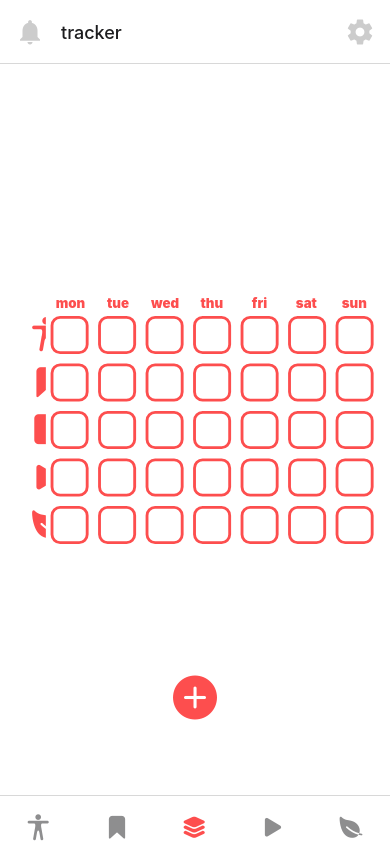
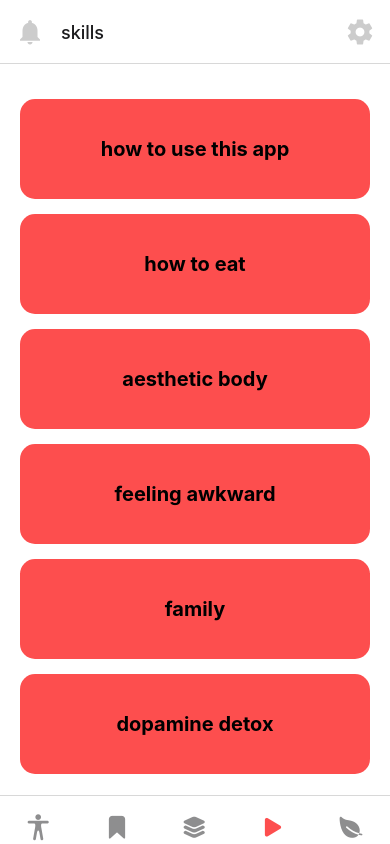
Before and after one commit to robinnlmn/improve, a React Native app: screen /Skills in a window 390 px wide. Built offline with nearby package versions, Linux system fonts and the light colour scheme; what expo-linking would draw is missing.

Commit message:
hamza release

```diff
--- a/navigation/LinkingConfiguration.ts
+++ b/navigation/LinkingConfiguration.ts
@@ -15,21 +15,31 @@ const linking: LinkingOptions<RootStackParamList> = {
     screens: {
       Root: {
         screens: {
-          HabitTracker: {
+          Exercise: {
             screens: {
-              HabitTrackerScreen: 'tracker',
-            }
+              ExerciseScreen: 'Exercise',
+            },
           },
           Journal: {
             screens: {
-              JournalScreen: 'journal',
+              JournalScreen: 'Journal',
             },
+          },
+          HabitTracker: {
+            screens: {
+              HabitTracker: 'HabitTracker',
+            }
           },
           Skills: {
             screens: {
-              SkillsScreen: 'skills',
+              SkillsScreen: 'Skills',
             },
-          }
+          },
+          Meditate: {
+            screens: {
+              MeditateScreen: 'Meditate',
+            },
+          },
         },
       },
       NotFound: '*',
--- a/navigation/index.tsx
+++ b/navigation/index.tsx
@@ -103,13 +103,13 @@ function BottomTabNavigator() {
   return (
     <BottomTab.Navigator
       // @ts-ignore
-      initialRouteName="  "
+      initialRouteName="HabitTracker"
       screenOptions={{
         tabBarActiveTintColor: Colors[colorScheme].red,
+        tabBarShowLabel: false
       }}>
       <BottomTab.Screen
-        // @ts-ignore
-        name=" "
+        name="Exercise"
         component={ExerciseScreen}
         // @ts-ignore
         options={({ navigation }: RootTabScreenProps<'Exercise'>) => ({
@@ -146,8 +146,7 @@ function BottomTabNavigator() {
         })}
       />
       <BottomTab.Screen
-        // @ts-ignore
-        name="     "
+        name="Journal"
         component={JournalScreen}
         // @ts-ignore
         options={({ navigation }: RootTabScreenProps<'Journal'>) => ({
@@ -184,8 +183,7 @@ function BottomTabNavigator() {
         })}
       />
       <BottomTab.Screen
-        // @ts-ignore
-        name="  "
+        name="HabitTracker"
         component={HabitTrackerScreen}
         // @ts-ignore
         options={({ navigation }: RootTabScreenProps<'HabitTracker'>) => ({
@@ -222,8 +220,7 @@ function BottomTabNavigator() {
         })}
       />
       <BottomTab.Screen
-        // @ts-ignore
-        name="    "
+        name="Skills"
         component={SkillsScreen}
         // @ts-ignore
         options={({ navigation }: RootTabScreenProps<'Skills'>) => ({
@@ -260,8 +257,7 @@ function BottomTabNavigator() {
         })}
       />
       <BottomTab.Screen
-        // @ts-ignore
-        name="   "
+        name="Meditate"
         component={MeditateScreen}
         // @ts-ignore
         options={({ navigation }: RootTabScreenProps<'Meditate'>) => ({
@@ -301,9 +297,6 @@ function BottomTabNavigator() {
   );
 }
 
-/**
- * You can explore the built-in icon families and icons on the web at https://icons.expo.fyi/
- */
 function TabBarIcon(props: {
   name: React.ComponentProps<typeof FontAwesome>['name'];
   color: string;
```
